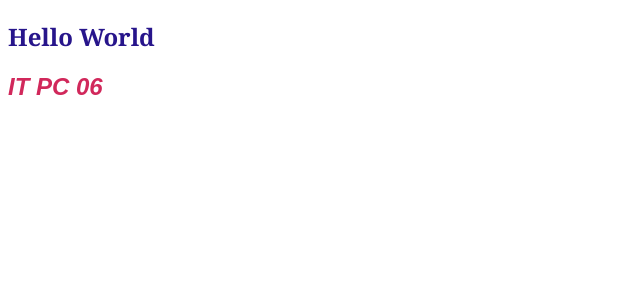
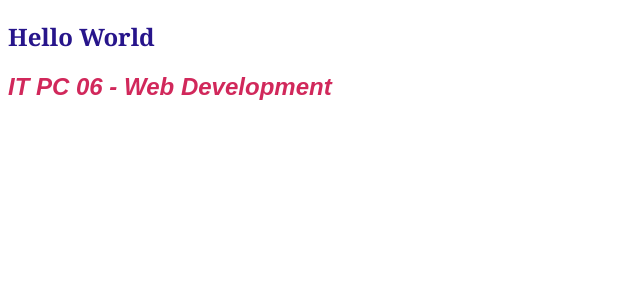
Before and after one commit to OmnimvO/rolda_it_elect_6, an Angular app: page / in a window 1280 px wide. Shown: the top 300 px of the page, without its empty margins (0-640 px from the left). Built offline with nearby package versions, Linux system fonts and the light colour scheme.

Commit message:
fifth commit

```diff
--- a/src/app/posts/post-create/post.create.component.html
+++ b/src/app/posts/post-create/post.create.component.html
@@ -1 +1 @@
-<h2>IT PC 06</h2>
+<h2>IT PC 06 - Web Development</h2>
```
